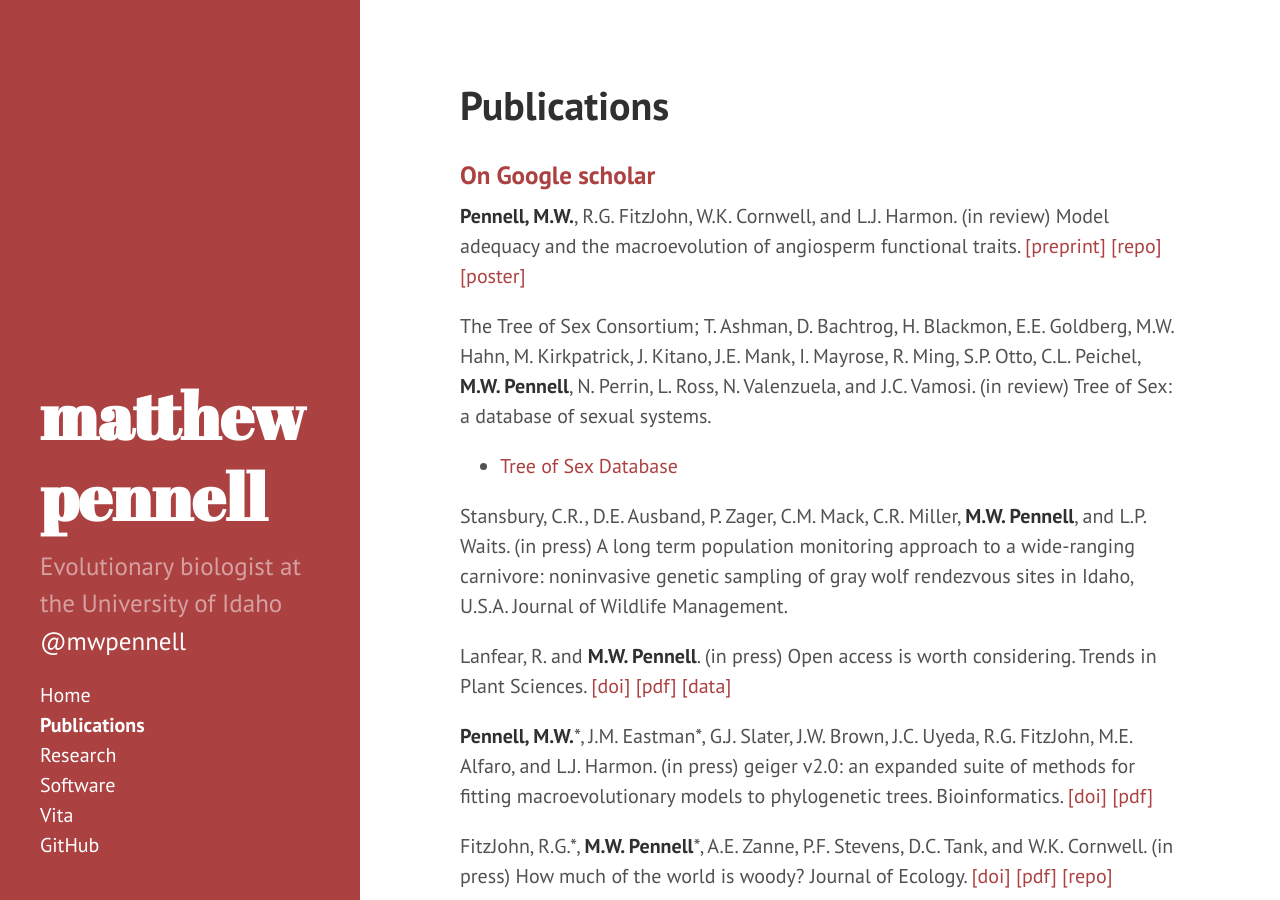
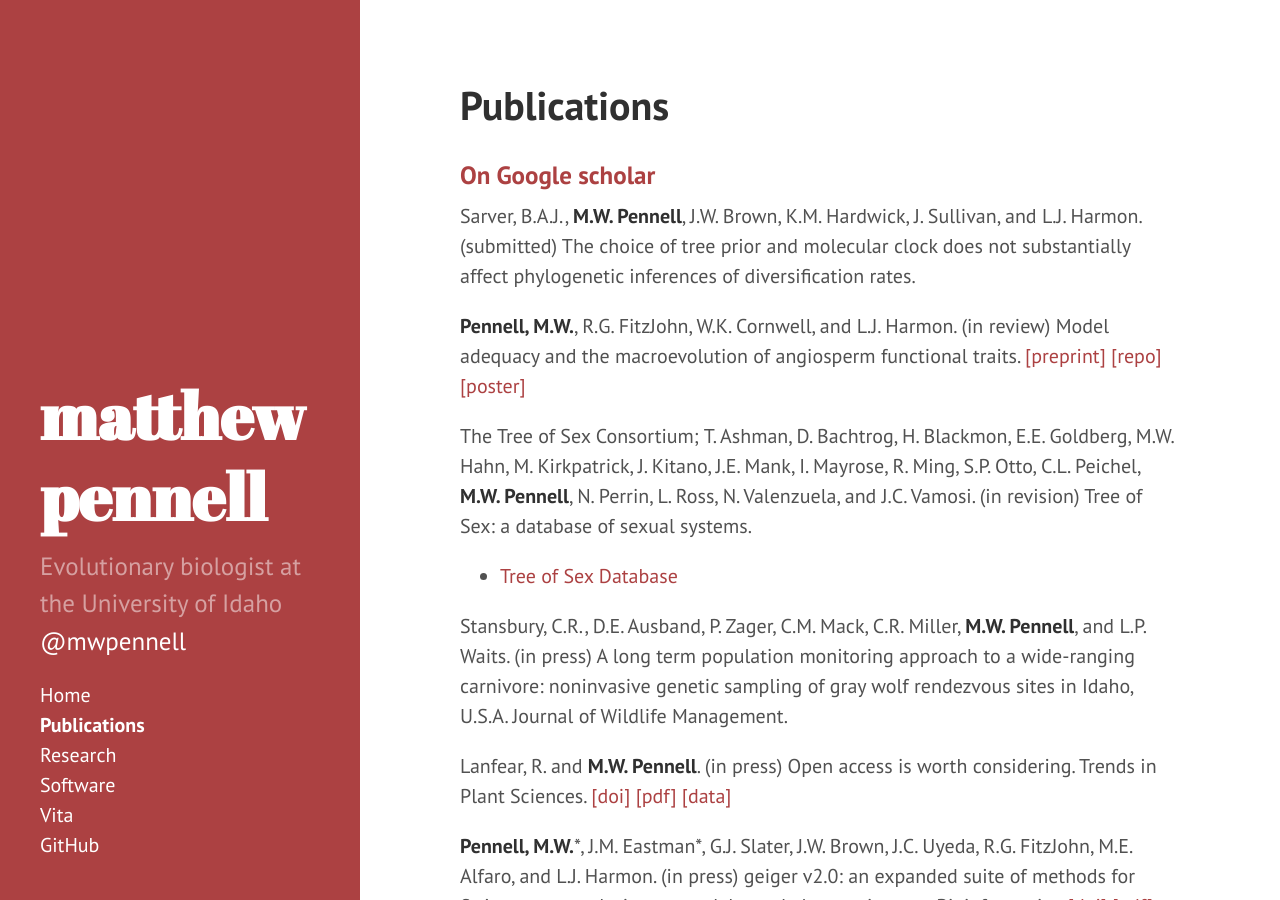
Before and after one commit to atredennick/mwpennell.github.io, a Jekyll site: the page built from publications.md, in a window 1280 px wide and 900 px high. Built offline with Jekyll 4.4.1, drawn with Linux system fonts in a browser that asks for light colours; Markdown is read by kramdown in place of the engine named in the settings.

Commit message:
added sarver sim study to pub list

```diff
--- a/publications.md
+++ b/publications.md
@@ -6,9 +6,11 @@ title: Publications
 ### [On Google scholar](http://scholar.google.com/citations?user=mxS1rJoAAAAJ&hl=en)
 
 
+Sarver, B.A.J., **M.W. Pennell**, J.W. Brown, K.M. Hardwick, J. Sullivan, and L.J. Harmon. (submitted) The choice of tree prior and molecular clock does not substantially affect phylogenetic inferences of diversification rates.
+
 **Pennell, M.W.**, R.G. FitzJohn, W.K. Cornwell, and L.J. Harmon. (in review) Model adequacy and the macroevolution of angiosperm functional traits. [[preprint]](http://biorxiv.org/content/early/2014/04/07/004002) [[repo]](https://github.com/richfitz/modeladequacy) [[poster]](http://figshare.com/articles/_In_adequacy_of_phylogenetic_trait_models_Evo_Wibo_poster_/1008468)
 
-The Tree of Sex Consortium; T. Ashman, D. Bachtrog, H. Blackmon, E.E. Goldberg, M.W. Hahn, M. Kirkpatrick, J. Kitano, J.E. Mank, I. Mayrose, R. Ming, S.P. Otto, C.L. Peichel, **M.W. Pennell**, N. Perrin, L. Ross, N. Valenzuela, and J.C. Vamosi. (in review) Tree of Sex: a database of sexual systems.
+The Tree of Sex Consortium; T. Ashman, D. Bachtrog, H. Blackmon, E.E. Goldberg, M.W. Hahn, M. Kirkpatrick, J. Kitano, J.E. Mank, I. Mayrose, R. Ming, S.P. Otto, C.L. Peichel, **M.W. Pennell**, N. Perrin, L. Ross, N. Valenzuela, and J.C. Vamosi. (in revision) Tree of Sex: a database of sexual systems.
 
 * [Tree of Sex Database](http://traitdb-dev.nescent.org/)
 
```
